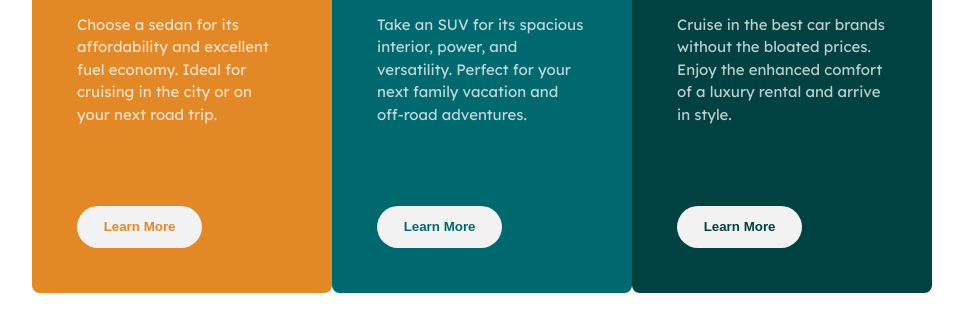
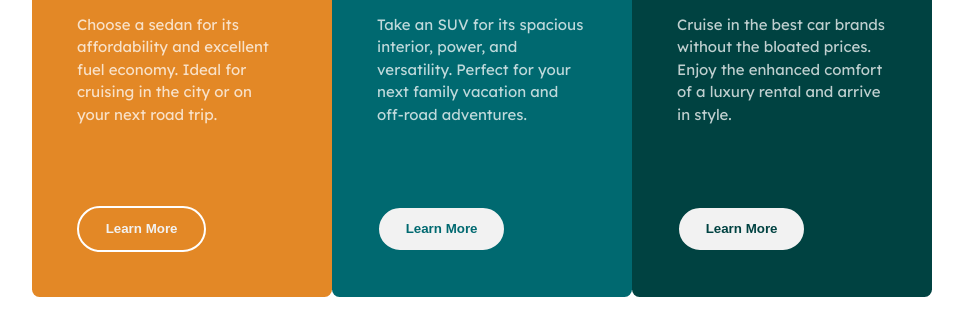
Before and after one commit to KentaroPigot/3-column-preview-card-component-main, a plain HTML site: page index.html in a window 1280 px wide. In both pictures the pointer is over the button 297 px from the left and 538 px from the top of the page. Shown: the part 312-648 px from the top of the page, without its empty margins (158-1121 px from the left). Drawn offline with Linux system fonts and the light colour scheme.

Commit message:
button:hover

```diff
--- a/style.css
+++ b/style.css
@@ -83,10 +83,19 @@ body {
     padding: 1em 2em;
     border-radius: 2em;
     font-weight: var(--fw-700);
+    border: 2px solid var(--bg);
+    transition: all 0.3s ease;
+}
+
+.card button:hover{
+    border: 2px solid white;
+    background-color: var(--btn-fg);
+    color: var(--Very-light-gray-background-headings-buttons);
 }
 
 .orange {
     --btn-fg: var(--Bright-orange);
+    --bg: var(--Bright-orange)
 }
 
 .blue {
```
